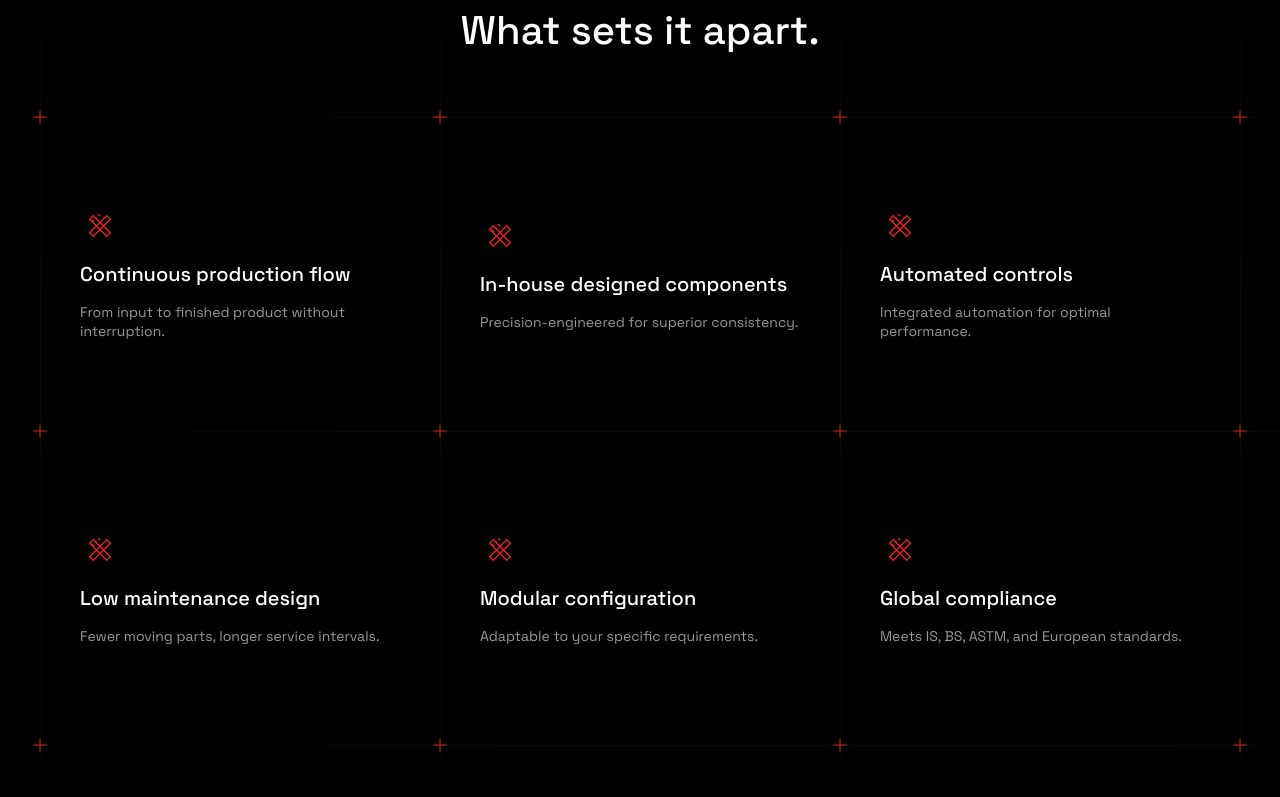
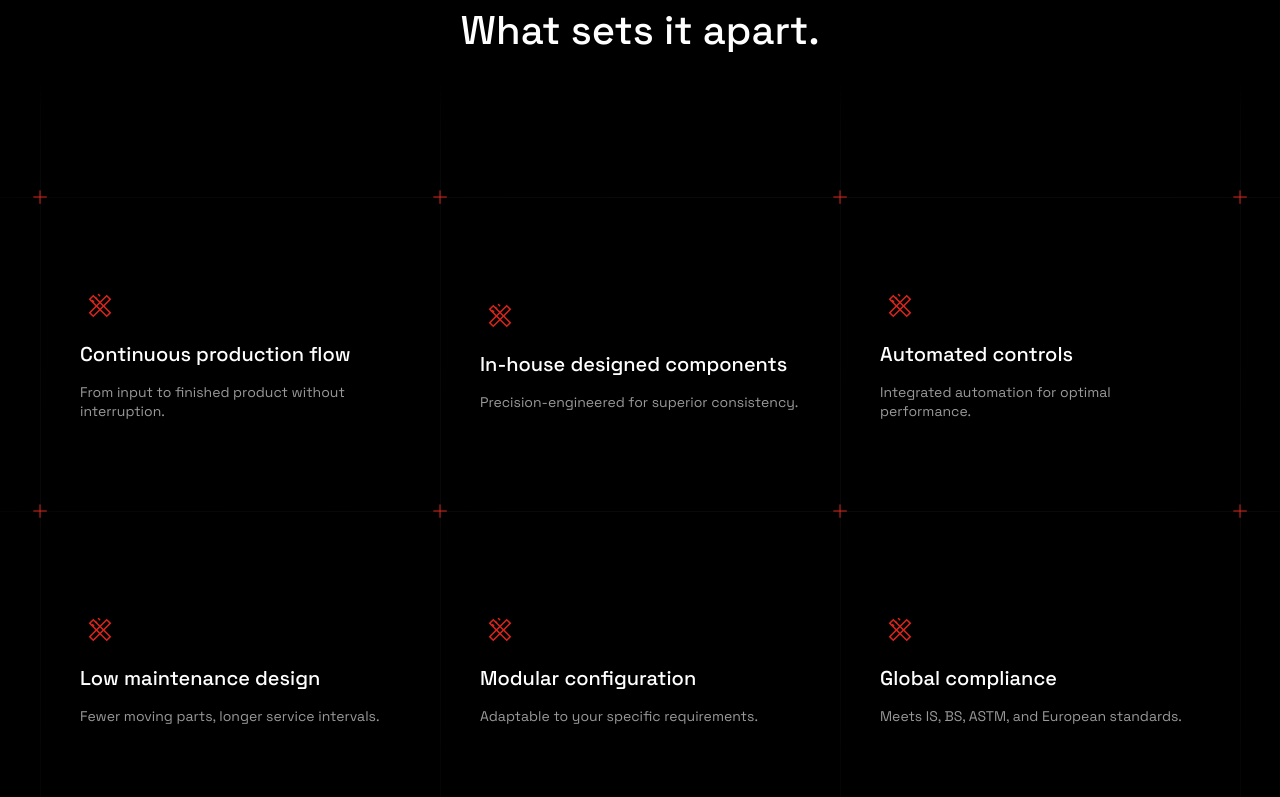
Before and after one commit to msgtobala/steefo, a React (Vite) app: page /products in a window 1280 px wide. Shown: the part 3283-4080 px from the top of the page. Built offline with nearby package versions, Linux system fonts and the light colour scheme.

Commit message:
feat: complete why choose us section

```diff
--- a/src/components/products/ProductWhySteefo.tsx
+++ b/src/components/products/ProductWhySteefo.tsx
@@ -86,7 +86,7 @@ export function ProductWhySteefo({
           </h2>
         </div>
 
-        <div className="relative mt-12 lg:mt-16">
+        <div className="relative mt-12 lg:mt-36">
           <div className="relative hidden overflow-visible lg:block">
             <div className="relative min-h-[560px] overflow-visible xl:min-h-[628px]">
               <div
```
